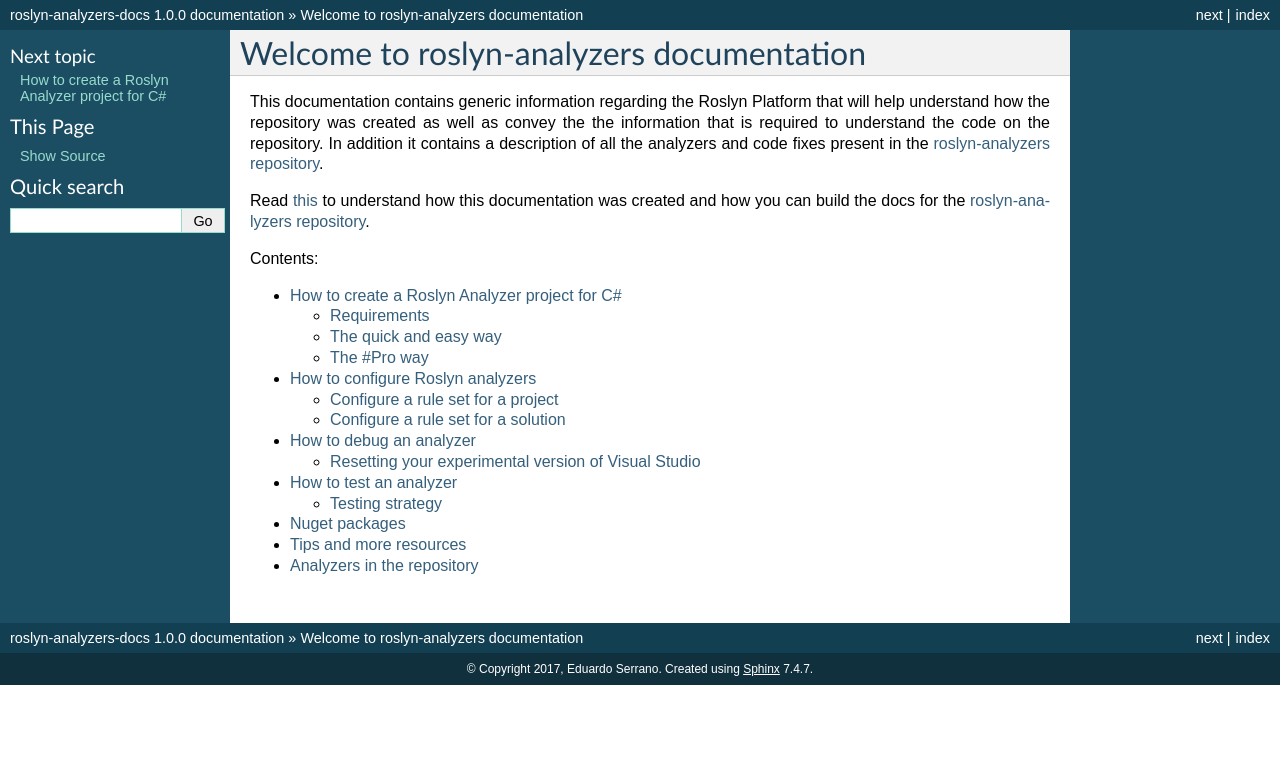
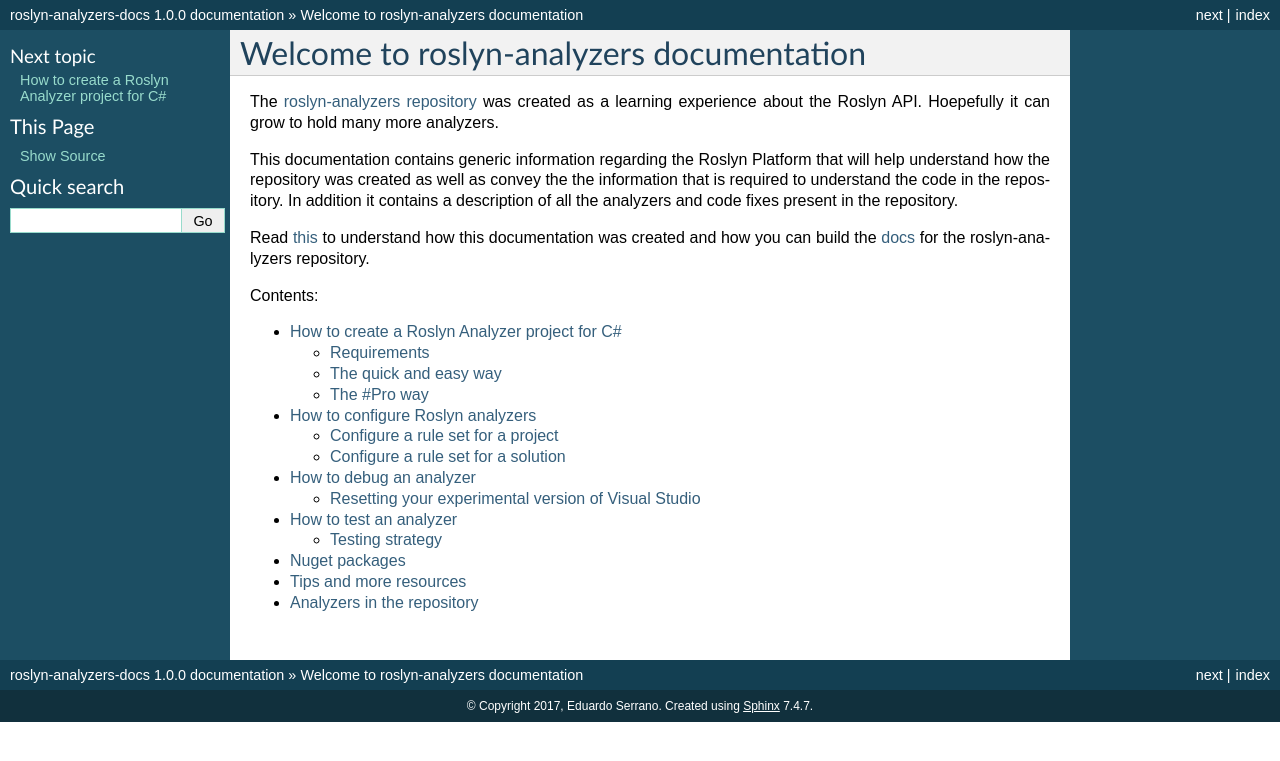
Before and after one commit to edumserrano/roslyn-analyzers, a Sphinx documentation site: the page built from Docs/source/index.rst, in a window 1280 px wide. Shown: the top 761 px of the page. Built offline with Sphinx 7.4.7, drawn with Linux system fonts in a browser that asks for light colours.

Commit message:
updated index.rst for docs

```diff
--- a/Docs/source/index.rst
+++ b/Docs/source/index.rst
@@ -1,10 +1,11 @@
 Welcome to roslyn-analyzers documentation
 =================================================
 
-This documentation contains generic information regarding the Roslyn Platform that will help understand how the repository was created as well as convey the the information that is required to understand the code on the repository.
-In addition it contains a description of all the analyzers and code fixes present in the `roslyn-analyzers repository <https://github.com/edumserrano/roslyn-analyzers>`_.
+The `roslyn-analyzers repository <https://github.com/edumserrano/roslyn-analyzers>`_ was created as a learning experience about the Roslyn API. Hoepefully it can grow to hold many more analyzers.
 
-Read `this <https://docs.readthedocs.io/en/latest/getting_started.html#in-restructuredtext>`_ to understand how this documentation was created and how you can build the docs for the `roslyn-analyzers repository <https://github.com/edumserrano/roslyn-analyzers/tree/master/Docs>`_.
+This documentation contains generic information regarding the Roslyn Platform that will help understand how the repository was created as well as convey the the information that is required to understand the code in the repository. In addition it contains a description of all the analyzers and code fixes present in the repository.
+
+Read `this <https://docs.readthedocs.io/en/latest/getting_started.html#in-restructuredtext>`_ to understand how this documentation was created and how you can build the `docs <https://github.com/edumserrano/roslyn-analyzers/tree/master/Docs>`_ for the roslyn-analyzers repository.
 
 .. toctree::
    :maxdepth: 2
```
